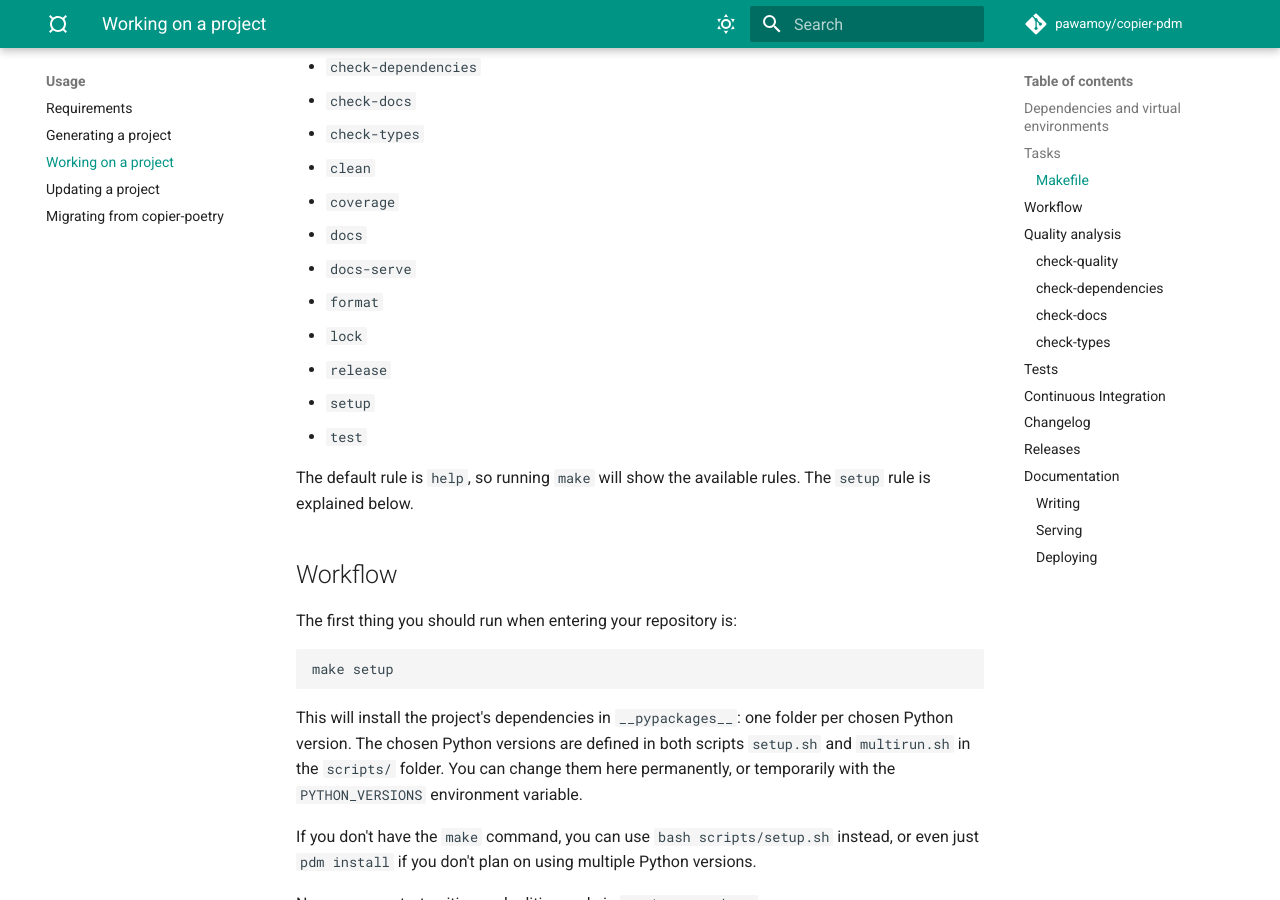
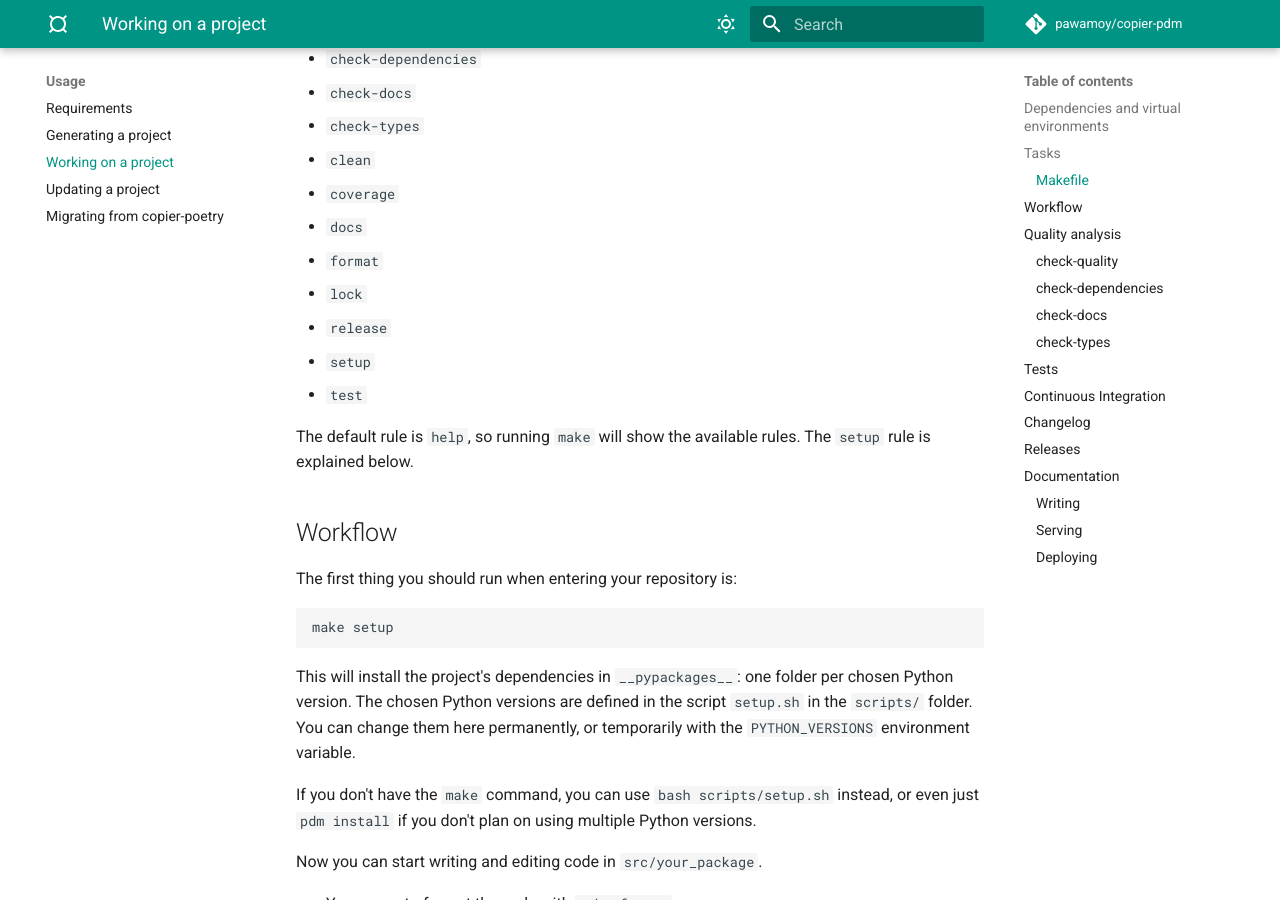
Before and after one commit to pawamoy/copier-pdm, an MkDocs documentation site: the page built from docs/work.md, in a window 1280 px wide and 900 px high, scrolled down 3138 px. Built offline with MkDocs 1.6.1 and Material for MkDocs 9.7.7, drawn with Linux system fonts in a browser that asks for light colours; comment, search, counter and statistics services are not loaded; some of the changed text lies outside the part shown.

Commit message:
refactor: Rename `docs-serve` duty to `docs`

````diff
--- a/docs/work.md
+++ b/docs/work.md
@@ -121,9 +121,9 @@
   See [the check-types section](#check-types).
 - `clean`: Delete temporary files.
 - `coverage`: Report coverage as text and HTML.
-- `docs`: Build the documentation locally.
+- `docs`: Serve the documentation (localhost:8000).
   See [the Documentation section](#documentation).
-- `docs-serve`: Serve the documentation (localhost:8000). Arguments:
+  Arguments:
     - `host="127.0.0.1"`: The host to serve the docs from.
     - `port=8000`: The port to serve the docs on.
 - `format`: Run formatting tools on the code.
@@ -151,7 +151,6 @@
 - `clean`
 - `coverage`
 - `docs`
-- `docs-serve`
 - `format`
 - `lock`
 - `release`
@@ -172,8 +171,7 @@
 This will install the project's dependencies in `__pypackages__`:
 one folder per chosen Python version.
 The chosen Python versions are defined
-in both scripts `setup.sh` and `multirun.sh`
-in the `scripts/` folder.
+in the script `setup.sh` in the `scripts/` folder.
 You can change them here permanently,
 or temporarily with the `PYTHON_VERSIONS` environment variable.
 
@@ -610,19 +608,19 @@
 ### Serving
 
 MkDocs provides a development server with files watching and live-reload.
-Run `make docs-serve` to serve your documentation on `localhost:8000`.
+Run `make docs` to serve your documentation on `localhost:8000`.
 
 If you run it in a remote host (Linux VM) and would like to access it
 from your local browser, bind the server to 0.0.0.0 instead:
 
 ```bash
-make docs-serve host=0.0.0.0
+make docs host=0.0.0.0
 ```
 
 If needed, you can also change the port used:
 
 ```bash
-make docs-serve host=0.0.0.0 port=5000
+make docs host=0.0.0.0 port=5000
 ```
 
 ### Deploying
````
Also changed, not shown: 3 other files.
